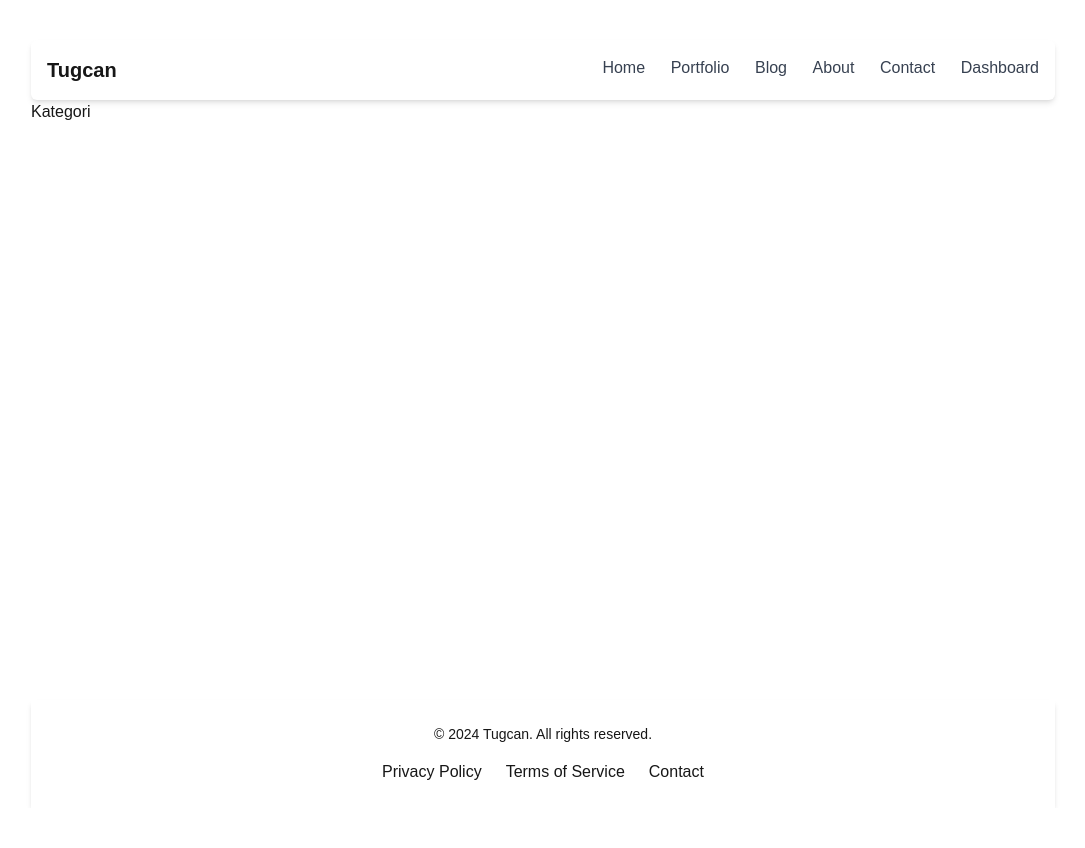
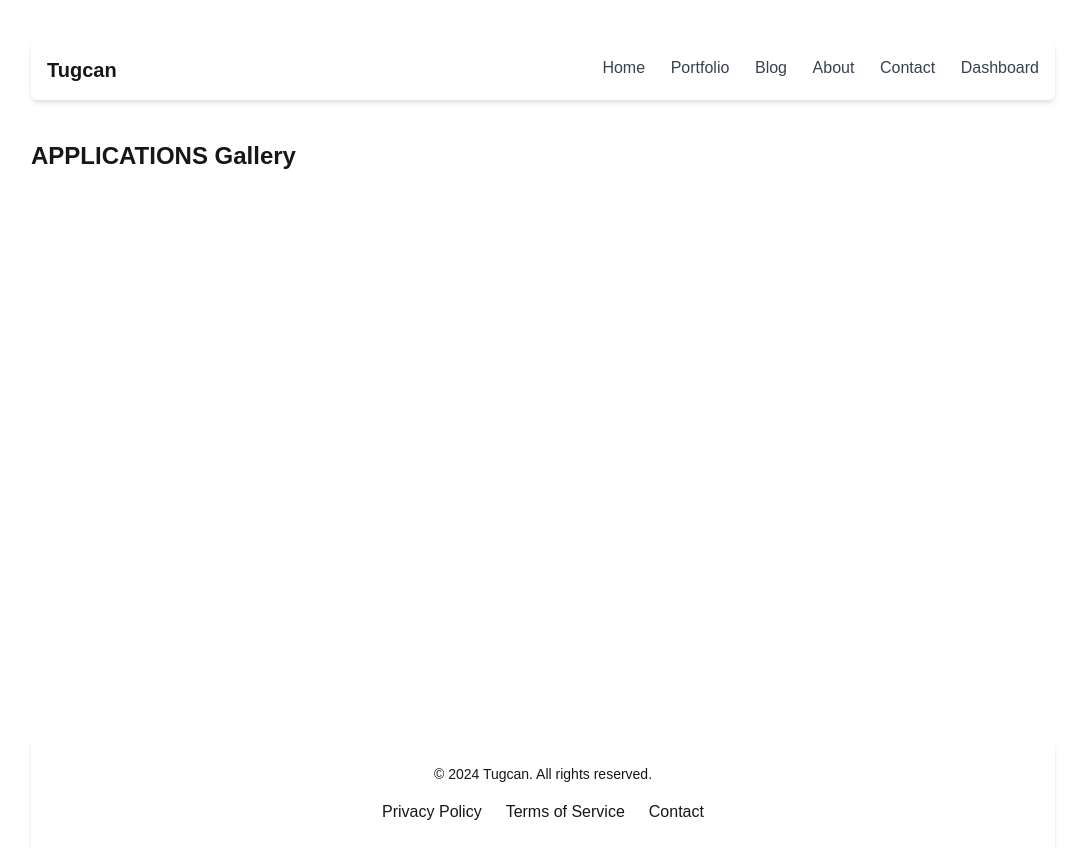
Before and after one commit to tugcan-kartal/Blog, a Next.js app: page /portfolio/applications in a window 1280 px wide. Shown: the whole page, without its empty margins (97-1182 px from the left). Before the commit the page ends 808 px from the top, so only its background shows below. Built offline with nearby package versions, Linux system fonts and the light colour scheme.

Commit message:
category bug fixed

```diff
--- a/src/app/portfolio/[category]/page.tsx
+++ b/src/app/portfolio/[category]/page.tsx
@@ -1,11 +1,21 @@
-import React from "react";
+"use client"
 
-const Category:React.FC=()=>{
-    return(
-        <div>
-            Kategori
+import { useParams } from 'next/navigation'; // Correct import
+import React from 'react';
+
+const Category: React.FC = () => {
+    const params = useParams(); // Access the params
+    const categoryName = params.category as string; // Access the category parameter
+
+    if (!categoryName) {
+        return <div>Loading...</div>; // Fallback for when the param isn't ready yet
+    }
+
+    return (
+        <div className="mt-10">
+            <h1 className="text-2xl font-bold">{categoryName.toUpperCase()} Gallery</h1>
         </div>
-    )
-}
+    );
+};
 
 export default Category;
--- a/src/app/portfolio/page.tsx
+++ b/src/app/portfolio/page.tsx
@@ -16,7 +16,7 @@ const Portfolio: React.FC = () => {
                 {/* Websites Section */}
                 <div className="relative group transition duration-300">
                     <Link
-                        href="/portfolio/websites"
+                        href={"/portfolio/websites"}
                         className="block overflow-hidden rounded-lg shadow-lg transition-transform duration-300 group-hover:scale-105"
                     >
                         <Image
@@ -33,7 +33,7 @@ const Portfolio: React.FC = () => {
                 {/* Applications Section */}
                 <div className="relative group transition duration-300">
                     <Link
-                        href="/portfolio/applications"
+                        href={"/portfolio/applications"}
                         className="block overflow-hidden rounded-lg shadow-lg transition-transform duration-300 group-hover:scale-105"
                     >
                         <Image
```
